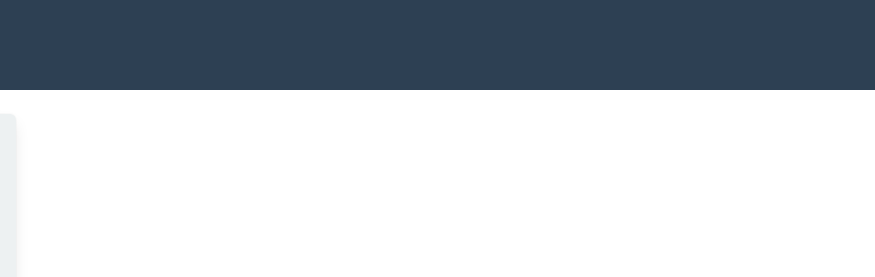
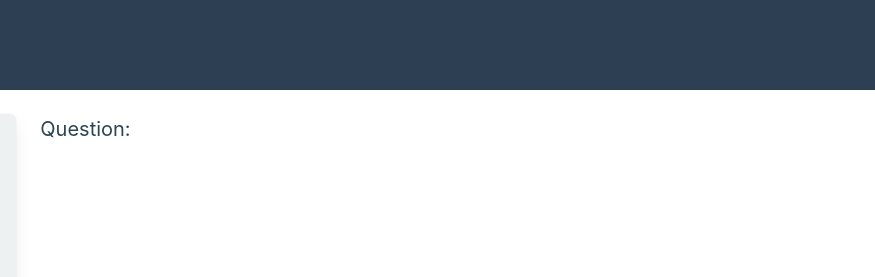
Before and after one commit to HibaShaban/muddakir, a website: page index.html in a window 1280 px wide. Shown: the top 277 px of the page, 405-1280 px from the left. Drawn offline with nearby package versions, Linux system fonts and the light colour scheme.

Commit message:
changing question number name and color

```diff
--- a/index.html
+++ b/index.html
@@ -71,8 +71,8 @@
                     </p>
                     <p id="ayat" class="is-size-5" style="display:none">
                     </p>
-                    <p id="questionNum" class="is-size-5">
-                    </p>
+                    <p id="questionNum" class="is-size-5" style="color:#2d4554">
+                    Question: </p>
                 </div>
 
 
```
